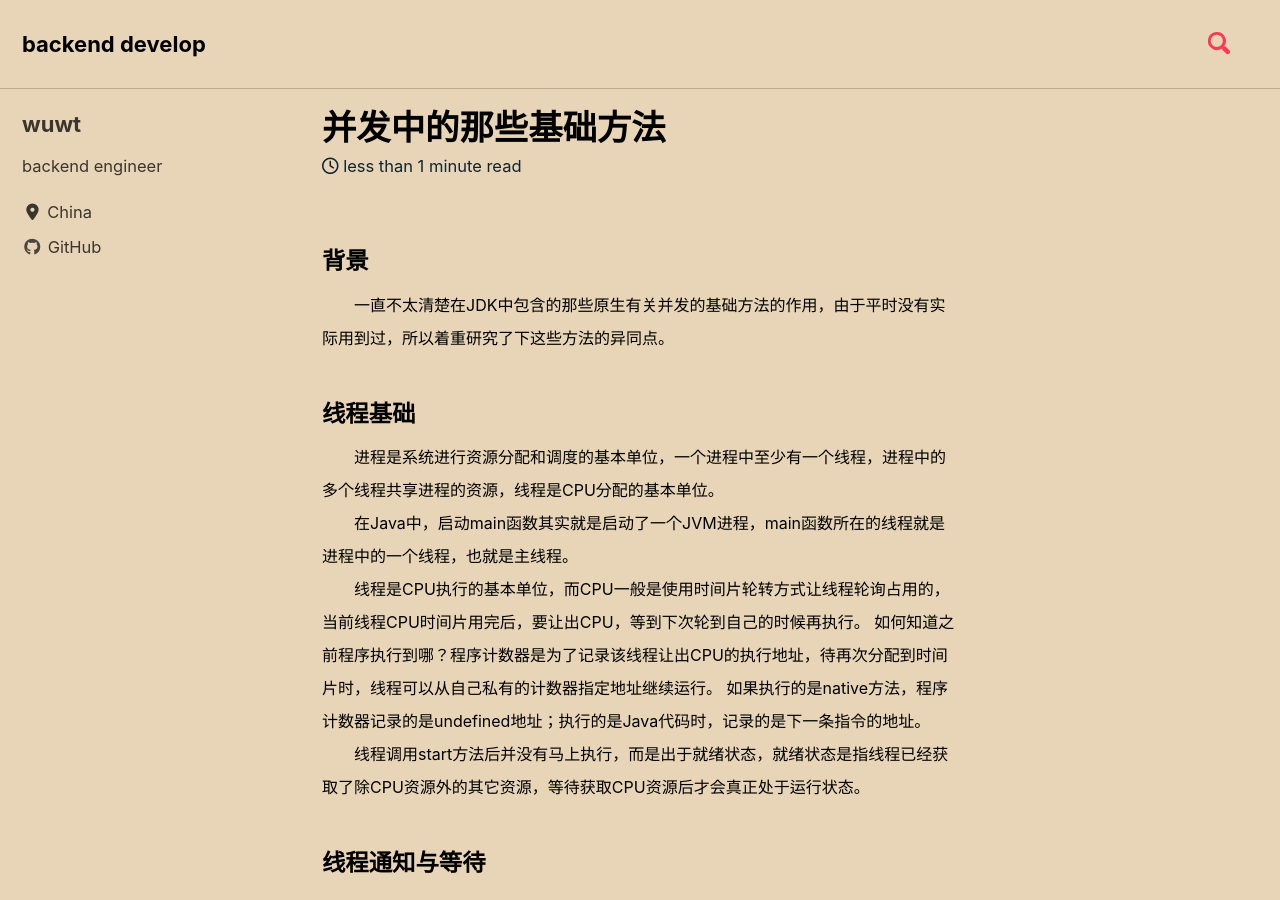
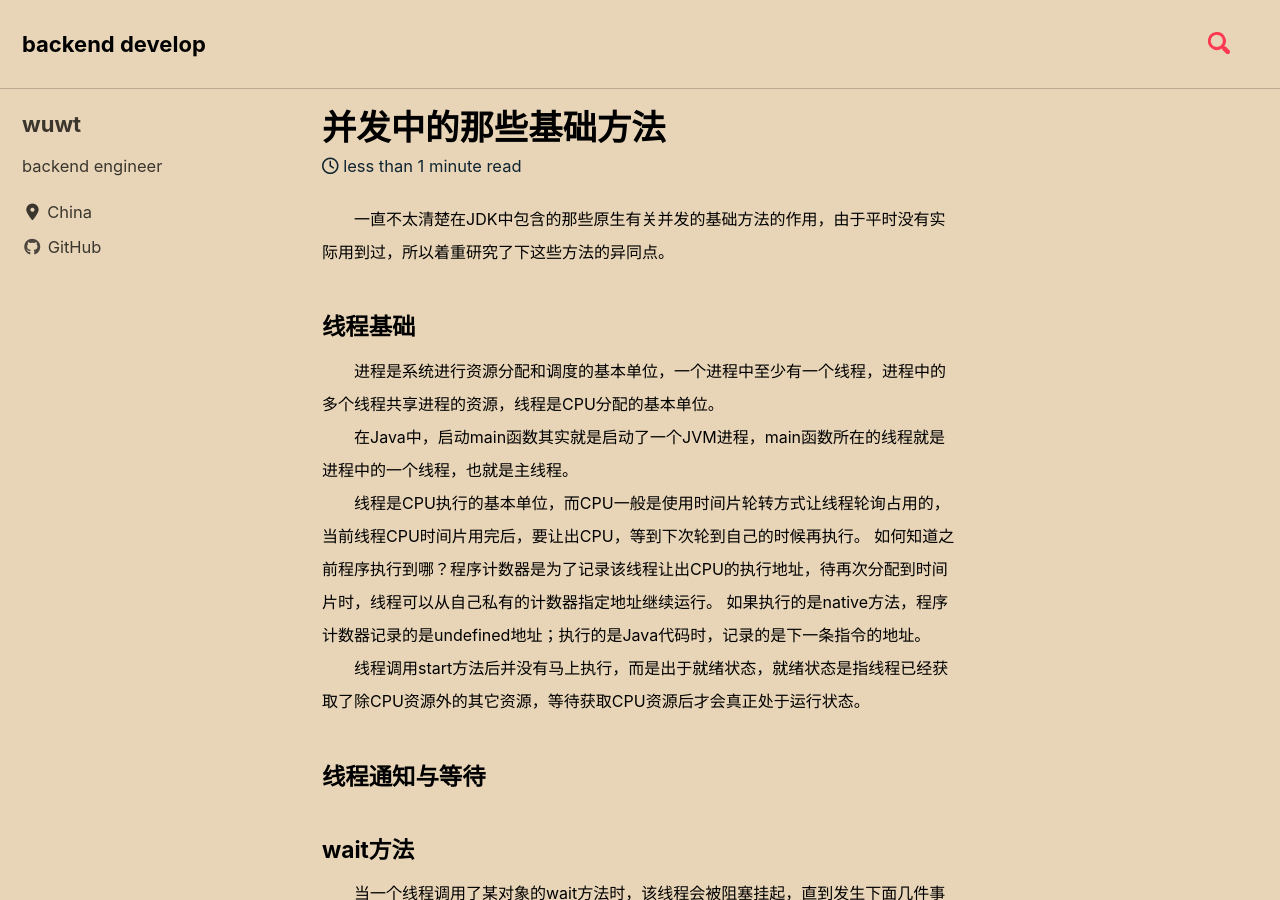
Before and after one commit to wuwtBeyond/wuwtBeyond.github.io, a Jekyll site: the page built from _posts/2020-07-07-并发中的那些基础方法.md, in a window 1280 px wide and 900 px high. Built offline with Jekyll 4.4.1, drawn with Linux system fonts in a browser that asks for light colours; cached includes are drawn as plain includes; nearby versions of some CDN libraries; comment, search, counter and statistics services are not loaded.

Commit message:
update 更新文章

```diff
--- a/_posts/2020-07-07-并发中的那些基础方法.md
+++ b/_posts/2020-07-07-并发中的那些基础方法.md
@@ -1,4 +1,3 @@
-#### 背景
 <font size="3">
 &emsp;&emsp;一直不太清楚在JDK中包含的那些原生有关并发的基础方法的作用，由于平时没有实际用到过，所以着重研究了下这些方法的异同点。<br>
 </font>
```
